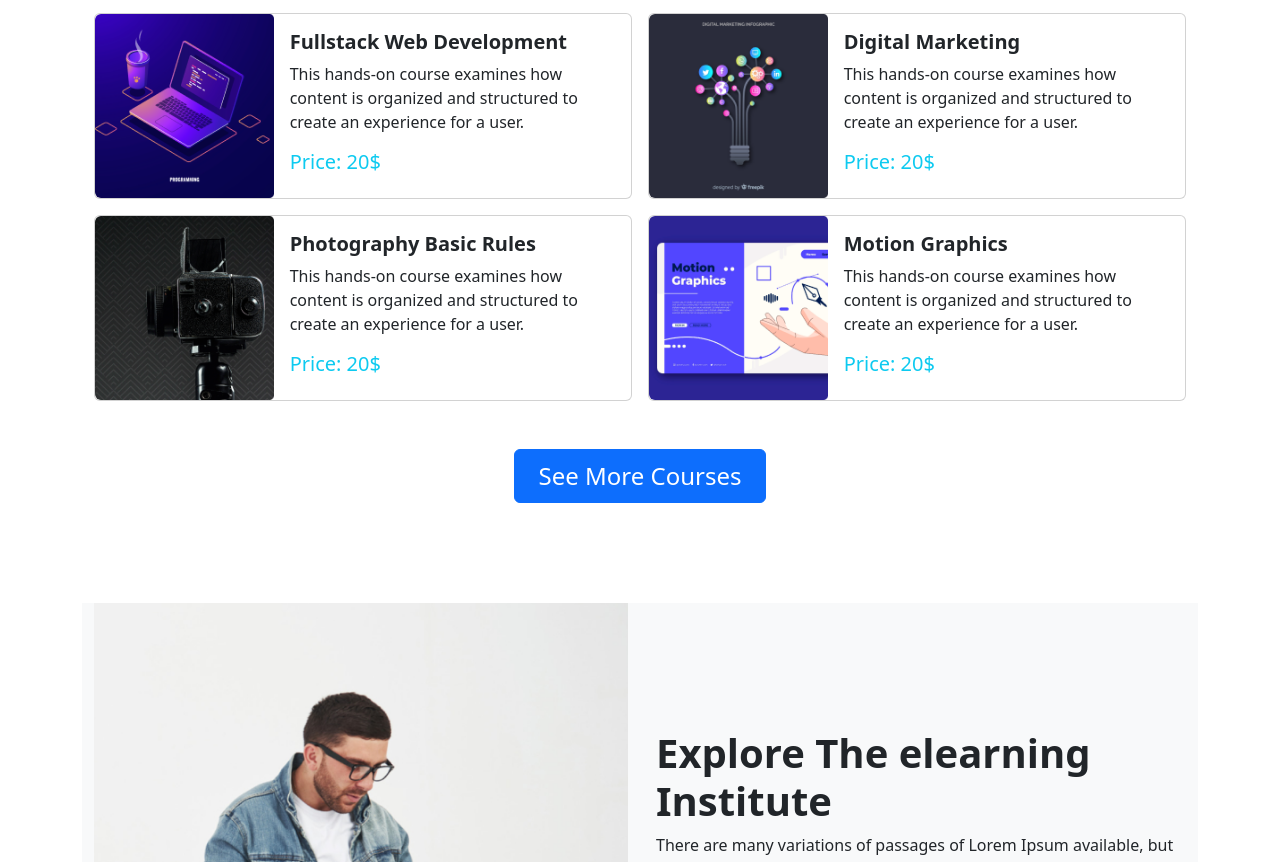
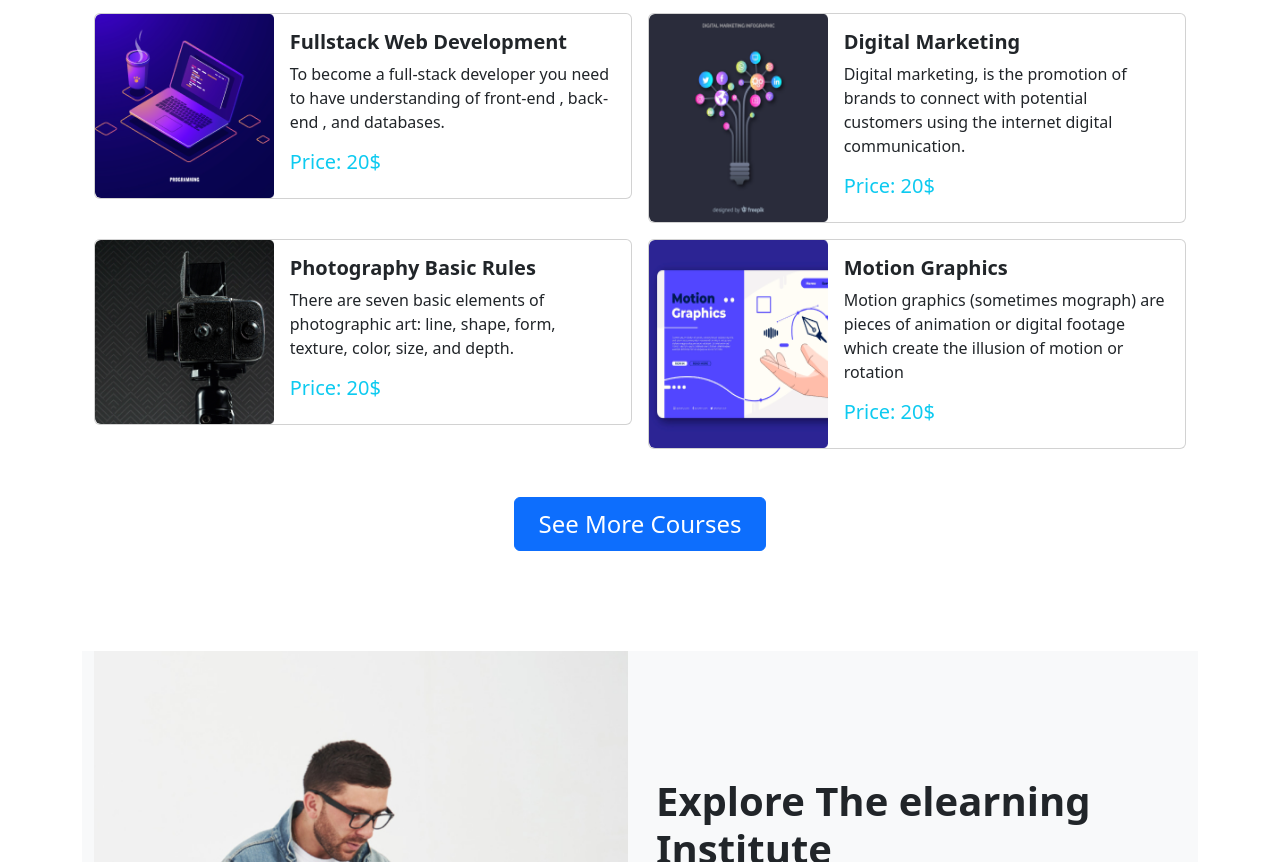
Before and after one commit to mkmasudrana806/Edu-Tech-BD, a plain HTML site: page index.html in a window 1280 px wide. Shown: the part 1247-2109 px from the top of the page. Drawn offline with nearby package versions, Linux system fonts and the light colour scheme.

Commit message:
finally done

```diff
--- a/index.html
+++ b/index.html
@@ -203,7 +203,7 @@
               <div class="col-md-8 d-flex justify-content-center align-items-center">
                 <div class="card-body">
                   <h5 class="card-title fw-bolder">Fullstack Web Development</h5>
-                  <p class="">This hands-on course examines how content is organized and structured to create an experience for a user.</p>
+                  <p class="">To become a full-stack developer you need to have understanding of front-end , back-end , and databases.</p>
                   <h5 class="text-info">Price: 20$</h5>
                 </div>
               </div>
@@ -220,7 +220,7 @@
               <div class="col-md-8 d-flex justify-content-center align-items-center">
                 <div class="card-body">
                   <h5 class="card-title fw-bolder">Digital Marketing</h5>
-                  <p class="">This hands-on course examines how content is organized and structured to create an experience for a user.</p>
+                  <p>Digital marketing, is the promotion of brands to connect with potential customers using the internet digital communication.</p>
                   <h5 class="text-info">Price: 20$</h5>
                 </div>
               </div>
@@ -237,7 +237,8 @@
               <div class="col-md-8 d-flex justify-content-center align-items-center">
                 <div class="card-body">
                   <h5 class="card-title fw-bolder">Photography Basic Rules</h5>
-                  <p class="">This hands-on course examines how content is organized and structured to create an experience for a user.</p>
+                  <p >
+                    There are seven basic elements of photographic art: line, shape, form, texture, color, size, and depth.</p>
                   <h5 class="text-info">Price: 20$</h5>
                 </div>
               </div>
@@ -254,7 +255,7 @@
               <div class="col-md-8 d-flex justify-content-center align-items-center">
                 <div class="card-body">
                   <h5 class="card-title fw-bolder">Motion Graphics</h5>
-                  <p class="">This hands-on course examines how content is organized and structured to create an experience for a user.</p>
+                  <p>Motion graphics (sometimes mograph) are pieces of animation or digital footage which create the illusion of motion or rotation</p>
                   <h5 class="text-info">Price: 20$</h5>
                 </div>
               </div>
```
Also changed, not shown: mobile/Mobile View.png (deleted), tablet/Tab View.png (deleted), 3 other files.
